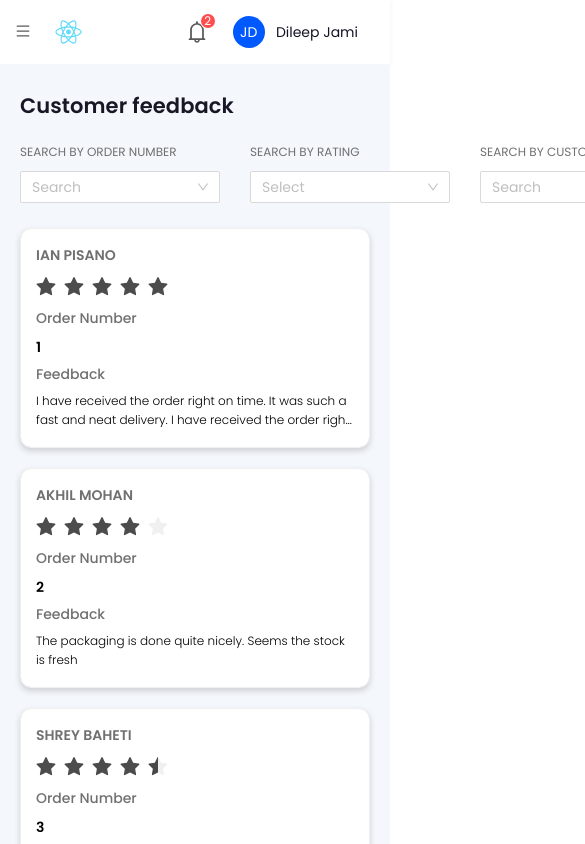
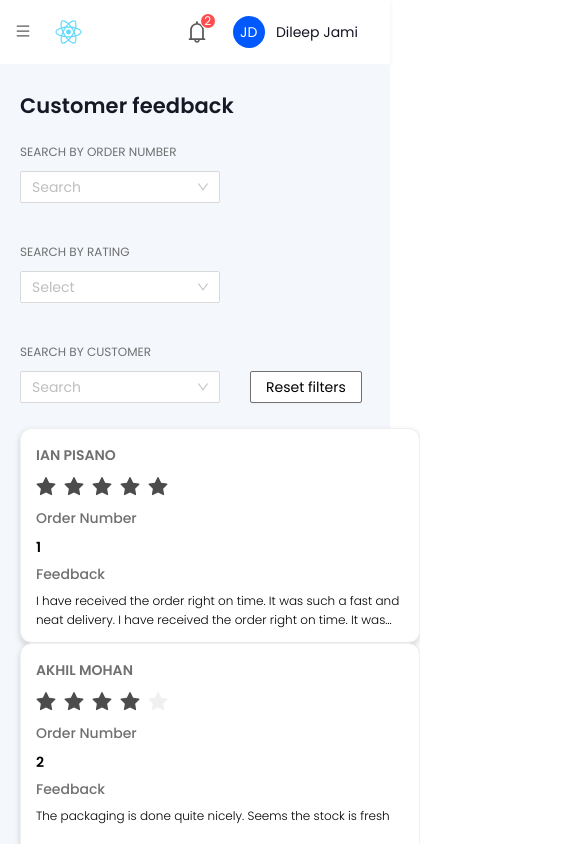
Before and after one commit to sponaka/alakarte-cms-ui, a React (Create React App) app: page /customer-feedback in a window 390 px wide. Shown: the top 844 px of the page, 585 px wide, since content can reach past the window. Built offline with nearby package versions, Linux system fonts and the light colour scheme.

Commit message:
:iphone: style: made the cards responsive

```diff
--- a/src/components/customer-feedback/CustomerFeedback.scss
+++ b/src/components/customer-feedback/CustomerFeedback.scss
@@ -14,6 +14,7 @@
   justify-content: flex-start;
   align-items: flex-end;
   gap: 30px;
+  flex-wrap: wrap;
 
   .filter-name {
     color: #707070;
@@ -26,17 +27,18 @@
 
 .customer-feedback {
   margin-top: 25px;
-  display: flex;
-  justify-content: flex-start;
-  gap: 20px;
-  flex-wrap: wrap;
 }
 
 .feedback-card {
   background: #FFFFFF 0 0 no-repeat padding-box;
   box-shadow: 0px 3px 6px #00000029;
   border-radius: 11px;
-  width: 390px !important;
+  width: 390px;
+  height: 215px;
+
+  @media only screen and (max-width: 600px) {
+    width: 330px;
+  }
 
   .ant-card-body {
     padding: 15px;
@@ -101,3 +103,15 @@
 .ant-modal-body {
   padding: 18px;
 }
+
+.ant-row > div {
+
+  width: auto !important;
+  max-width: fit-content;
+}
+
+.ant-pagination {
+  display: flex;
+  justify-content: flex-end;
+  position: sticky;
+}
--- a/src/components/orders/Orders.scss
+++ b/src/components/orders/Orders.scss
@@ -13,6 +13,7 @@
     justify-content: flex-start;
     align-items: flex-end;
     gap: 30px;
+    flex-wrap: wrap;
 
     .filter-name {
       color: #707070;
```
